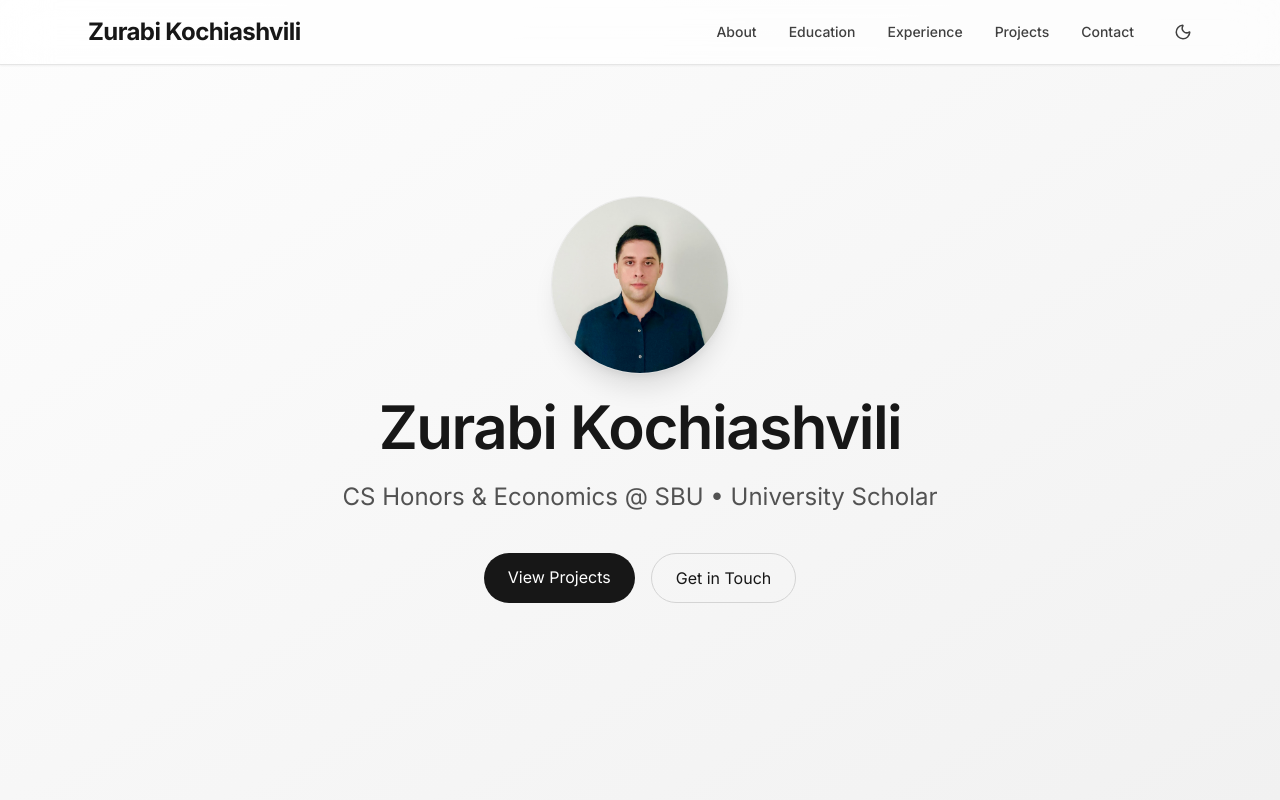
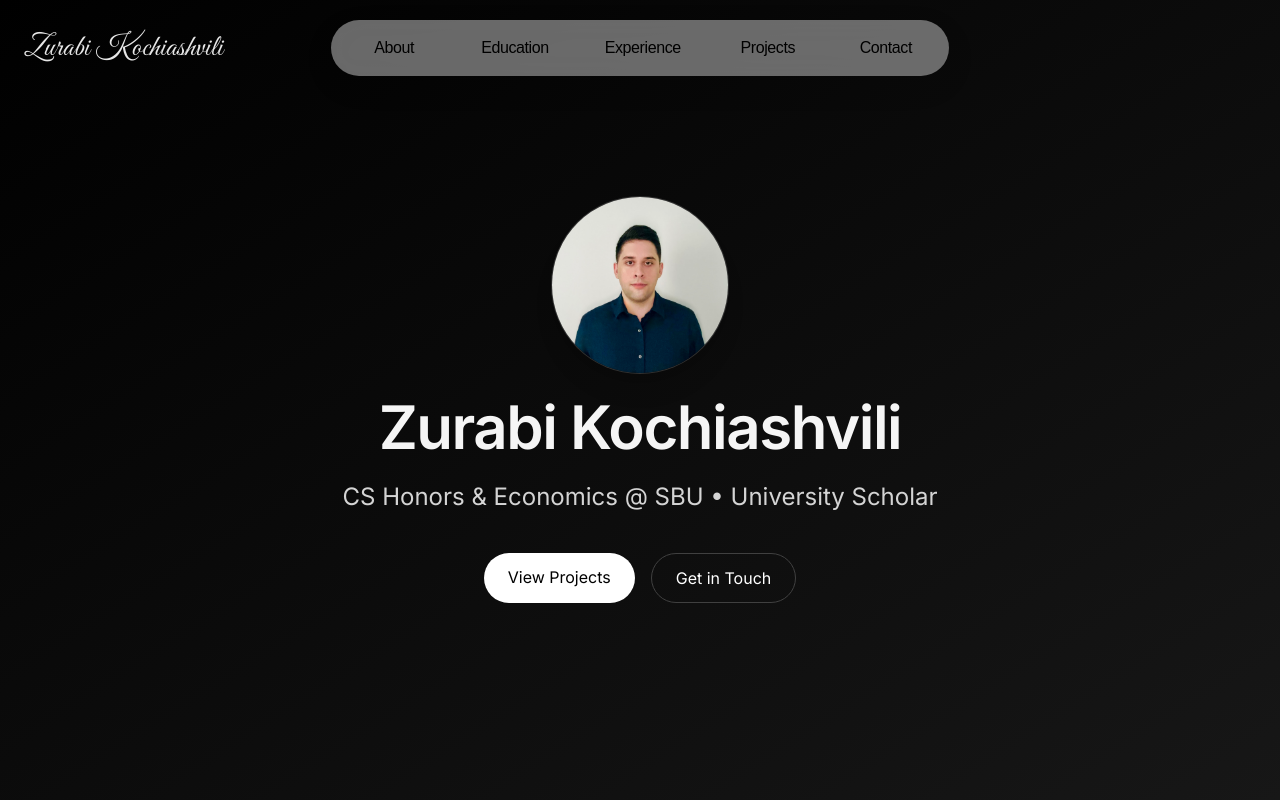
Before and after one commit to Zurab1K/portfolio, a React (Create React App) app: page / in a window 1280 px wide. Shown: the top 800 px of the page. Built offline with nearby package versions, Linux system fonts and the light colour scheme.

Commit message:
Add intro loader and enhance header navigation with animations

```diff
--- a/public/index.html
+++ b/public/index.html
@@ -1,5 +1,5 @@
 <!DOCTYPE html>
-<html lang="en">
+<html lang="en" class="dark">
   <head>
     <meta charset="utf-8" />
     <link rel="icon" href="%PUBLIC_URL%/favicon.ico" />
@@ -11,7 +11,7 @@
       content="Web site created using create-react-app"
     />
     <link rel="apple-touch-icon" href="%PUBLIC_URL%/logo192.png" />
-    <link href="https://fonts.googleapis.com/css2?family=Inter:wght@400;500;600;700&display=swap" rel="stylesheet">
+    <link href="https://fonts.googleapis.com/css2?family=Inter:wght@400;500;600;700&family=Great+Vibes&family=Allura&family=Parisienne&display=swap" rel="stylesheet">
     <link rel="manifest" href="%PUBLIC_URL%/manifest.json" />
     <title>Zurabi Kochiashvili | Portfolio</title>
   </head>
--- a/src/App.js
+++ b/src/App.js
@@ -1,3 +1,5 @@
+import { useEffect, useState } from "react";
+import { AnimatePresence, LayoutGroup, motion } from "framer-motion";
 import Header from "./components/Header";
 import Hero from "./components/Hero";
 import About from "./components/About";
@@ -7,11 +9,35 @@ import Education from "./components/Education";
 import Contact from "./components/Contact";
 import Footer from "./components/Footer";
 import ScrollToTopButton from "./components/ScrollToTopButton";
+import IntroLoader from "./components/IntroLoader";
 
 export default function App() {
+  const [showIntro, setShowIntro] = useState(true);
+  const [contentReady, setContentReady] = useState(false);
+
+  useEffect(() => {
+    if (!showIntro) {
+      const timer = setTimeout(() => setContentReady(true), 120);
+      return () => clearTimeout(timer);
+    }
+  }, [showIntro]);
+
   return (
-    <div className="bg-white text-black">
-      <Header />
+    <LayoutGroup>
+      <div className="relative text-white" style={{ backgroundColor: "rgb(32, 32, 32)" }}>
+        <AnimatePresence>
+          {showIntro && (
+            <IntroLoader key="intro-loader" onComplete={() => setShowIntro(false)} />
+          )}
+        </AnimatePresence>
+
+        <motion.div
+          initial={{ opacity: 0, y: 18 }}
+          animate={{ opacity: contentReady ? 1 : 0, y: contentReady ? 0 : 18 }}
+          transition={{ duration: 0.9, ease: [0.33, 1, 0.68, 1] }}
+          className={contentReady ? "" : "pointer-events-none"}
+        >
+          <Header introActive={showIntro} />
           <Hero />
           <About />
           <Education />
@@ -20,6 +46,8 @@ export default function App() {
           <Contact />
           <Footer />
           <ScrollToTopButton />
+        </motion.div>
       </div>
+    </LayoutGroup>
   );
 }
--- a/src/components/Header.jsx
+++ b/src/components/Header.jsx
@@ -1,116 +1,118 @@
-import { useState } from "react";
-import { Menu, X, Sun, Moon } from "lucide-react";
-import { motion, AnimatePresence } from "framer-motion";
-import { useTheme } from "../context/ThemeContext";
+import { useEffect, useState } from "react";
+import { motion } from "framer-motion";
 
 const links = ["About", "Education", "Experience", "Projects", "Contact"];
 
-export default function Header() {
-  const [open, setOpen] = useState(false);
-  const { theme, toggleTheme } = useTheme();
+export default function Header({ introActive = false }) {
+  const [active, setActive] = useState(null);
 
-  // Desktop underline (hover only)
-  const underlineClassDesktop =
-    "relative inline-block py-1 transition-colors " +
-    "after:content-[''] after:absolute after:left-0 after:bottom-0 " +
-    "after:h-[2px] after:w-full after:bg-current " +
-    "after:transition-transform after:duration-300 after:origin-left " +
-    "after:scale-x-0 hover:after:scale-x-100";
+  useEffect(() => {
+    const handleHash = () => {
+      const hash = window.location.hash.replace("#", "");
+      if (hash) {
+        const match = links.find((l) => l.toLowerCase() === hash.toLowerCase());
+        if (match) setActive(match);
+      }
+    };
+    handleHash();
+    window.addEventListener("hashchange", handleHash);
+    return () => window.removeEventListener("hashchange", handleHash);
+  }, []);
 
-  // Mobile item: underline + gray hover background
-  const menuItemClassMobile =
-    "relative block w-full py-3 text-base text-neutral-900 dark:text-neutral-100 " +
-    "hover:bg-neutral-100 dark:hover:bg-neutral-900 transition " +
-    // underline
-    "after:content-[''] after:absolute after:left-3 after:right-3 after:bottom-1.5 " +
-    "after:h-[2px] after:bg-current after:origin-left after:scale-x-0 " +
-    "after:transition-transform after:duration-300 hover:after:scale-x-100 " +
-    "text-center";
+  useEffect(() => {
+    const sectionConfig = [
+      { id: "hero", name: null },
+      { id: "about", name: "About" },
+      { id: "education", name: "Education" },
+      { id: "experience", name: "Experience" },
+      { id: "projects", name: "Projects" },
+      { id: "contact", name: "Contact" },
+    ];
+    const ratios = {};
+    const observer = new IntersectionObserver(
+      (entries) => {
+        entries.forEach((entry) => {
+          ratios[entry.target.id] = entry.intersectionRatio;
+        });
+        const heroRatio = ratios.hero || 0;
+        if (heroRatio >= 0.35) {
+          setActive(null);
+          return;
+        }
+        const best = sectionConfig
+          .filter((s) => s.id !== "hero")
+          .map((s) => ({ ...s, ratio: ratios[s.id] || 0 }))
+          .sort((a, b) => b.ratio - a.ratio)[0];
+        if (best && best.ratio > 0.15) {
+          setActive(best.name);
+        }
+      },
+      { threshold: [0.1, 0.25, 0.35, 0.5, 0.75] }
+    );
+    sectionConfig.forEach((section) => {
+      const el = document.getElementById(section.id);
+      if (el) observer.observe(el);
+    });
+    return () => observer.disconnect();
+  }, []);
+
+  const itemClass =
+    "relative inline-flex items-center justify-center px-5 sm:px-6 py-2.5 text-base font-medium tracking-tight transition-colors duration-300 ease-in-out";
 
   return (
-    <header className="fixed top-0 left-0 w-full z-50 bg-white/70 dark:bg-black/70 backdrop-blur-xl border-b border-neutral-200 dark:border-neutral-800 shadow-sm">
-      <div className="max-w-6xl mx-auto px-6 py-4 flex justify-between items-center">
-        {/* Brand → links to hero */}
-        <motion.h1
-          initial={{ opacity: 0, x: -20 }}
-          animate={{ opacity: 1, x: 0 }}
-          transition={{ duration: 1 }}
-          className="text-xl md:text-2xl font-bold tracking-tight text-neutral-900 dark:text-white"
+    <header className="fixed inset-x-0 top-4 z-50 pointer-events-none">
+      <div className="relative w-full flex items-center justify-center px-4 sm:px-6" style={{ height: "64px" }}>
+        <motion.a
+          href="#hero"
+          className="pointer-events-auto absolute inset-y-0 left-4 sm:left-6 flex items-center signature-script text-2xl sm:text-3xl leading-none text-white/90 hover:text-white transition-colors"
+          style={{ opacity: introActive ? 0 : 1, transition: "opacity 500ms ease" }}
+          layoutId="signature-name"
         >
-          <a href="#hero" className="hover:opacity-80 transition">
-            Zurabi Kochiashvili
-          </a>
-        </motion.h1>
-
-        {/* Desktop nav */}
-        <nav className="hidden md:flex gap-8 items-center text-sm font-medium text-neutral-700 dark:text-neutral-300">
-          {links.map((link) => (
-            <a
-              key={link}
-              href={`#${link.toLowerCase()}`}
-              className={`${underlineClassDesktop} hover:text-black dark:hover:text-white`}
-            >
-              {link}
-            </a>
-          ))}
-          {/* Theme toggle */}
-          <button
-            onClick={toggleTheme}
-            className="ml-2 text-neutral-700 dark:text-neutral-300 hover:text-black dark:hover:text-white transition"
-            aria-label="Toggle Theme"
+          Zurabi Kochiashvili
+        </motion.a>
+        <nav className="pointer-events-auto">
+          <motion.div
+            className="relative flex items-center gap-2 rounded-full overflow-hidden"
+            style={{
+              padding: "6px 8px",
+              background: "rgba(229,229,229,0.45)",
+              boxShadow: "0 10px 28px rgba(0,0,0,0.12)",
+              backdropFilter: "blur(14px)",
+              WebkitBackdropFilter: "blur(14px)",
+              borderRadius: "9999px",
+            }}
+            initial={{ opacity: 0, y: -12 }}
+            animate={{ opacity: 1, y: 0 }}
+            transition={{ duration: 0.7, ease: "easeOut" }}
           >
-            {theme === "dark" ? <Sun size={18} /> : <Moon size={18} />}
-          </button>
+            {links.map((link) => {
+              const isActive = active === link;
+              return (
+                <a
+                  key={link}
+                  href={`#${link.toLowerCase()}`}
+                  onClick={() => setActive(link)}
+                  className={`${itemClass} ${isActive ? "text-black" : "text-black"}`}
+                  style={{ minWidth: 110, fontFamily: '"Helvetica Now", sans-serif' }}
+                >
+                  {isActive && (
+                    <motion.span
+                      layoutId="nav-active"
+                      className="absolute inset-0 rounded-full"
+                      transition={{ type: "spring", stiffness: 240, damping: 26 }}
+                      style={{
+                        backgroundColor: "rgba(245,245,245,0.92)",
+                        boxShadow: "0 2px 5px rgba(0,0,0,0.12)",
+                      }}
+                    />
+                  )}
+                  <span className="relative">{link}</span>
+                </a>
+              );
+            })}
+          </motion.div>
         </nav>
-
-        {/* Mobile controls */}
-        <div className="md:hidden flex items-center gap-4">
-          <button
-            onClick={toggleTheme}
-            className="text-neutral-700 dark:text-neutral-300"
-            aria-label="Toggle Theme"
-          >
-            {theme === "dark" ? <Sun size={20} /> : <Moon size={20} />}
-          </button>
-          <button
-            onClick={() => setOpen((s) => !s)}
-            className="text-neutral-700 dark:text-neutral-300"
-            aria-expanded={open}
-            aria-controls="mobile-menu"
-            aria-label="Toggle Menu"
-          >
-            {open ? <X className="w-6 h-6" /> : <Menu className="w-6 h-6" />}
-          </button>
-        </div>
       </div>
-
-      {/* Mobile dropdown (flush under header, scrollable page, centered items) */}
-      <AnimatePresence>
-        {open && (
-          <motion.nav
-            id="mobile-menu"
-            className="absolute inset-x-0 top-full md:hidden bg-white dark:bg-black border-t border-neutral-200 dark:border-neutral-800 shadow-lg"
-            initial={{ y: -8, opacity: 0 }}
-            animate={{ y: 0, opacity: 1 }}
-            exit={{ y: -8, opacity: 0 }}
-            transition={{ duration: 0.25, ease: "easeOut" }}
-          >
-            <ul className="px-6 py-2 flex flex-col items-center text-center">
-              {links.map((link) => (
-                <li key={link} className="w-full">
-                  <a
-                    href={`#${link.toLowerCase()}`}
-                    onClick={() => setOpen(false)}
-                    className={menuItemClassMobile}
-                  >
-                    {link}
-                  </a>
-                </li>
-              ))}
-            </ul>
-          </motion.nav>
-        )}
-      </AnimatePresence>
     </header>
   );
 }
--- /dev/null
+++ b/src/components/IntroLoader.jsx
@@ -0,0 +1,128 @@
+import { useEffect, useRef, useState } from "react";
+import { motion } from "framer-motion";
+
+const EXIT_EASE = [0.33, 1, 0.68, 1];
+
+export default function IntroLoader({ onComplete }) {
+  const [progress, setProgress] = useState(0);
+  const [displayValue, setDisplayValue] = useState(0);
+  const completionRef = useRef(false);
+  const rafRef = useRef();
+  const timeoutRef = useRef();
+  const lastTickRef = useRef(performance.now());
+
+  useEffect(() => {
+    const duration = 3600;
+    const start = performance.now();
+    const easeInOutCubic = (t) =>
+      t < 0.5 ? 4 * t * t * t : 1 - Math.pow(-2 * t + 2, 3) / 2;
+
+    const step = (now) => {
+      const normalized = Math.min(1, (now - start) / duration);
+      const eased = easeInOutCubic(normalized);
+
+      if (normalized < 1) {
+        setProgress(eased);
+
+        const nowTick = now;
+        if (nowTick - lastTickRef.current >= 140) {
+          lastTickRef.current = nowTick;
+          const raw = eased * 100;
+          let sampled = 0;
+          if (raw < 10) {
+            sampled = Math.round(raw); // 0–9, single steps
+          } else if (raw < 30) {
+            sampled = Math.round(raw / 2) * 2; // 10–29, 2-point jumps
+          } else if (raw < 60) {
+            sampled = Math.round(raw / 5) * 5; // 30–59, 5-point jumps
+          } else if (raw < 85) {
+            sampled = Math.round(raw / 8) * 8; // 60–84, 8-point jumps
+          } else if (raw < 96) {
+            sampled = Math.round(raw / 12) * 12; // 85–95, 12-point jumps
+          } else {
+            sampled = 100; // snap quickly near the end
+          }
+          sampled = Math.min(100, Math.max(0, sampled));
+          setDisplayValue(sampled);
+        }
+
+        rafRef.current = requestAnimationFrame(step);
+      } else if (!completionRef.current) {
+        setProgress(1);
+        setDisplayValue(100);
+        completionRef.current = true;
+        timeoutRef.current = setTimeout(() => onComplete?.(), 420);
+      }
+    };
+
+    rafRef.current = requestAnimationFrame(step);
+
+    return () => {
+      if (rafRef.current) cancelAnimationFrame(rafRef.current);
+      if (timeoutRef.current) clearTimeout(timeoutRef.current);
+    };
+  }, [onComplete]);
+
+  useEffect(() => {
+    const previousOverflow = document.body.style.overflow;
+    document.body.style.overflow = "hidden";
+    return () => {
+      document.body.style.overflow = previousOverflow;
+    };
+  }, []);
+
+  const fillPercent = Math.min(105, Math.max(0, progress * 105 + 3));
+  const isComplete = displayValue >= 96;
+  const formattedNumber = displayValue.toString();
+  const gradient = `linear-gradient(0deg, #ffffff 0%, #ffffff ${fillPercent}%, rgba(255,255,255,0) ${fillPercent +
+    2}%, rgba(255,255,255,0) 100%)`;
+
+  return (
+    <motion.div
+      className="fixed inset-0 z-50 bg-black text-white flex items-center justify-center select-none"
+      initial={{ opacity: 1 }}
+      animate={{ opacity: 1 }}
+      exit={{ opacity: 0, filter: "blur(6px)", transition: { duration: 0.7, ease: EXIT_EASE } }}
+    >
+      <div
+        className="absolute top-6 right-8 text-xl sm:text-2xl font-semibold tracking-[0.18em] text-white/80"
+        style={{ fontVariantNumeric: "tabular-nums" }}
+      >
+        {formattedNumber}
+      </div>
+
+      <div className="relative flex items-center gap-3 sm:gap-6 px-6">
+        <span className="hidden sm:block h-px w-20 sm:w-28 bg-white/20" />
+        <div className="relative leading-none">
+          <div className="signature-script text-5xl sm:text-6xl md:text-7xl" style={{ color: "rgba(255,255,255,0.16)" }}>
+            Zurabi Kochiashvili
+          </div>
+          <div
+            aria-hidden="true"
+            className="signature-script signature-fill absolute inset-0 text-5xl sm:text-6xl md:text-7xl"
+            style={{
+              backgroundImage: gradient,
+              WebkitBackgroundClip: "text",
+              color: "transparent",
+              WebkitTextFillColor: "transparent",
+            }}
+          >
+            Zurabi Kochiashvili
+          </div>
+          <div
+            aria-hidden="true"
+            className="signature-script signature-fill absolute inset-0 text-5xl sm:text-6xl md:text-7xl"
+            style={{
+              color: "#ffffff",
+              opacity: isComplete ? 1 : 0,
+              transition: "opacity 220ms ease-out",
+            }}
+          >
+            Zurabi Kochiashvili
+          </div>
+        </div>
+        <span className="hidden sm:block h-px w-20 sm:w-28 bg-white/20" />
+      </div>
+    </motion.div>
+  );
+}
--- a/src/index.css
+++ b/src/index.css
@@ -5,4 +5,26 @@
 html {
   scroll-behavior: smooth;
   font-family: 'Inter', sans-serif;
+  color-scheme: dark;
 }
+
+body {
+  background: #000;
+  color: #fff;
+}
+
+.signature-script {
+  font-family: 'Great Vibes', 'Allura', 'Parisienne', cursive;
+  letter-spacing: 0.01em;
+}
+
+.signature-outline {
+  color: rgba(255, 255, 255, 0.14);
+  -webkit-text-stroke: 0.6px rgba(255, 255, 255, 0.25);
+}
+
+.signature-fill {
+  color: #ffffff;
+  will-change: clip-path;
+  filter: drop-shadow(0 6px 22px rgba(0, 0, 0, 0.45));
+}
--- a/src/index.js
+++ b/src/index.js
@@ -3,14 +3,11 @@ import ReactDOM from 'react-dom/client';
 import './index.css';
 import App from './App';
 import reportWebVitals from './reportWebVitals';
-import { ThemeProvider } from './context/ThemeContext'; // ✅ Add this
 
 const root = ReactDOM.createRoot(document.getElementById('root'));
 root.render(
   <React.StrictMode>
-    <ThemeProvider> {/* ✅ Wrap App with ThemeProvider */}
-      <App />
-    </ThemeProvider>
+    <App />
   </React.StrictMode>
 );
 
```
Lines whose indentation alone changed are shown as unchanged.
